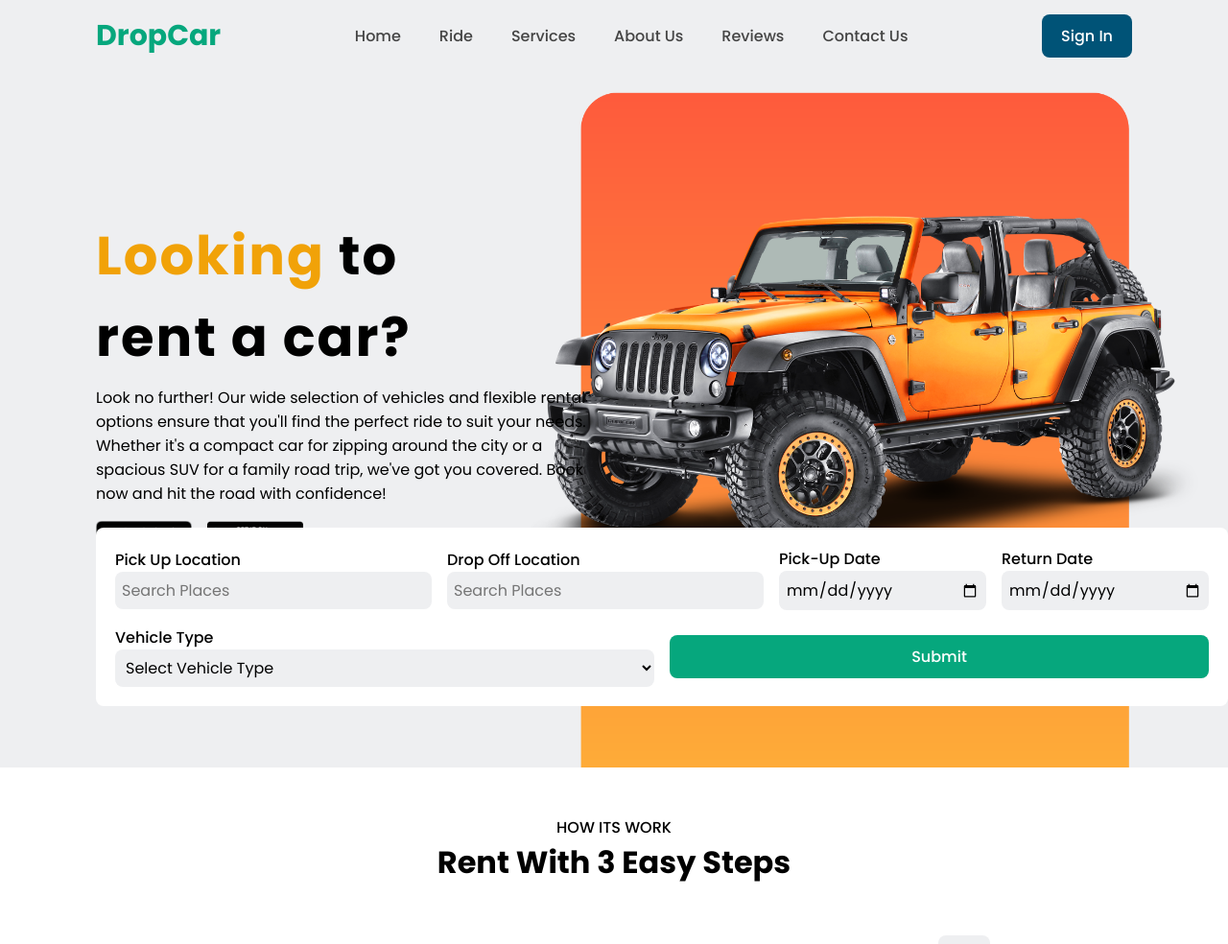
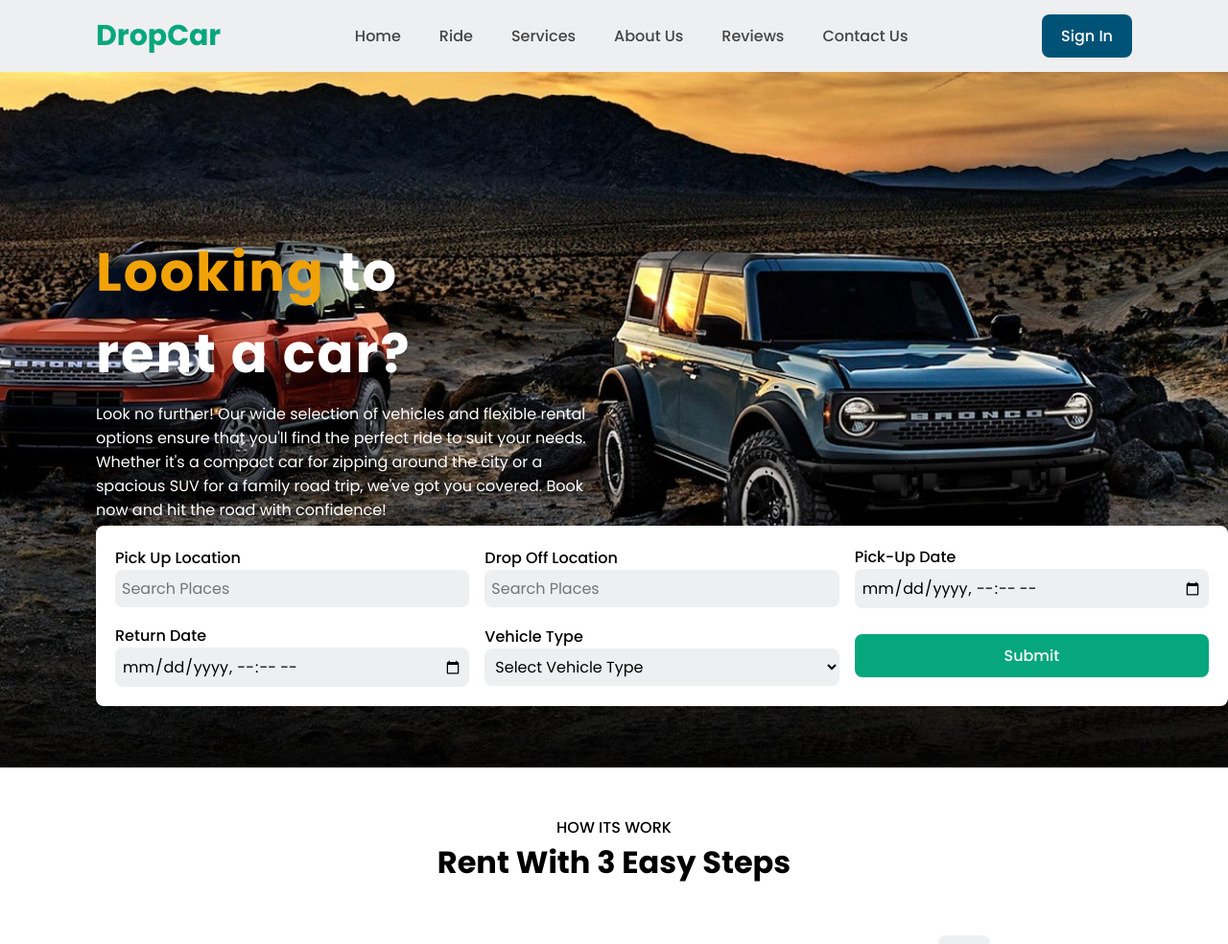
Before and after one commit to amonlegend/DropCar, a Django app: page / in a window 1280 px wide. Shown: the top 984 px of the page at 96% size. Run offline with Django 5.2, Linux system fonts and the light colour scheme; some libraries are stand-ins or nearby versions.

Commit message:
landing page updated

```diff
--- a/static/css/landscript.css
+++ b/static/css/landscript.css
@@ -18,13 +18,13 @@
 }
 /* Custom Scroll Bar */
 html::-webkit-scrollbar{
-    width: 0.5rem;
+    width: 0.2rem;
 }
 html::-webkit-scrollbar-track{
     background: transparent;
 }
 html::-webkit-scrollbar-thumb{
-    background: var(--main-color);
+    background: var(--text-color);
     border-radius: 5rem;
 }
 section{
@@ -101,7 +101,7 @@ header{
     width: 100%;
     min-height: 100vh;
     position: relative;
-    background: url(Jeep.png);
+    background: url('/static/images/backgroundimage.jpeg');
     background-repeat: no-repeat;
     background-position: center right;
     background-size: cover;
@@ -112,20 +112,15 @@ header{
 .text h1{
     font-size: 3.5rem;
     letter-spacing: 2px;
+    color: #fff;
 }
 .text span{
     color:var(--main-color);
 }
 .text p{
     margin: 00.5rem 0 1rem;
-}
-.app-stores{
-    display: flex;
-}
-.app-stores img{
-    width: 100px;
-    margin-right: 1rem;
-    cursor: pointer;
+    color: #fff;
+    font-weight: 2rem;
 }
 .form-container form{
     display: flex;
--- a/templates/components/footer.html
+++ b/templates/components/footer.html
@@ -16,7 +16,7 @@
     <script src="https://kit.fontawesome.com/1165876da6.js" crossorigin="anonymous"></script>
 </head>
 <body>
-    <footer class="footer">
+    <footer class="footer" id="contact">
         <!-- Your footer content here -->
         <div class="footer-sections">
             <div class="footer-content">
--- a/templates/index.html
+++ b/templates/index.html
@@ -15,10 +15,6 @@
                     <br>
                     Whether it's a compact car for zipping around the city or a spacious SUV for a family road trip, we've got you covered. Book now and hit the road with confidence!
                 </p>
-                <div class="app-stores">
-                    <img src="static/images/ios.png" alt="">
-                    <img src="static/images/play.png" alt="">
-                </div>
             </div>
             <div class="form-container">
                 <form action="">
@@ -32,11 +28,11 @@
                     </div>
                     <div class="input-box">
                         <span>Pick-Up Date</span>
-                        <input type="date" name="" id="">
+                        <input type="datetime-local" name="pickup-datetime" id="pickup-datetime">
                     </div>
                     <div class="input-box">
                         <span>Return Date</span>
-                        <input type="date" name="" id="">
+                        <input type="datetime-local" name="pickup-datetime" id="pickup-datetime">
                     </div>
                     <div class="input-box">
                         <span>Vehicle Type</span>
@@ -186,7 +182,7 @@
             </div>
             <div class="about-container">
                 <div class="about-img">
-                    <img src="static/images/about.png" alt="">
+                    <img src="static/images/aboutJeep.avif" alt="">
                 </div>
                 <div class="about-text">
                     <span>About Us</span>
```
Also changed, not shown: static/images/DropCarLogo.png (deleted), static/images/about.png (deleted), static/images/aboutJeep.avif (added), static/images/backgroundimage.jpeg (added), static/images/ios.png (deleted), static/images/play.png (deleted).
